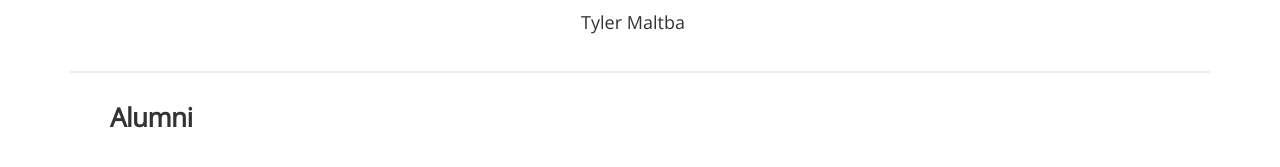
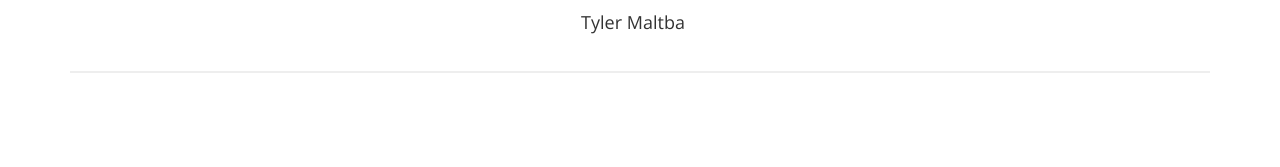
Before and after one commit to deweese-lab/deweese-lab.github.io, a Jekyll site: the page built from people.md, in a window 1280 px wide and 900 px high, scrolled down 532 px. Shown: the part 716-883 px from the top of the window. Built offline with Jekyll 4.4.1, drawn with Linux system fonts in a browser that asks for light colours; nearby versions of some CDN libraries; after the commit the page ends 1394 px from its top, so only the background shows below that.

Commit message:
added folks

```diff
--- a/people.md
+++ b/people.md
@@ -9,6 +9,10 @@ permalink: /people/
 {% for role in role_array %}
 
 {% assign people_in_role = people_sorted | where: 'position', role %}
+
+<!-- {{ role }}
+{{ people_in_role.size }} -->
+
 
 <!-- Skip section if there's nobody -->
 {% if people_in_role.size == 0 %}
@@ -31,7 +35,7 @@ permalink: /people/
  {% elsif role == 'others' %}
 <h3>Honorary Members</h3>
  {% elsif role == 'alumni' %}
-<h3>Alumni</h3>
+<!-- <h3>Alumni</h3> -->
 {% endif %}
 </div>
 
```
